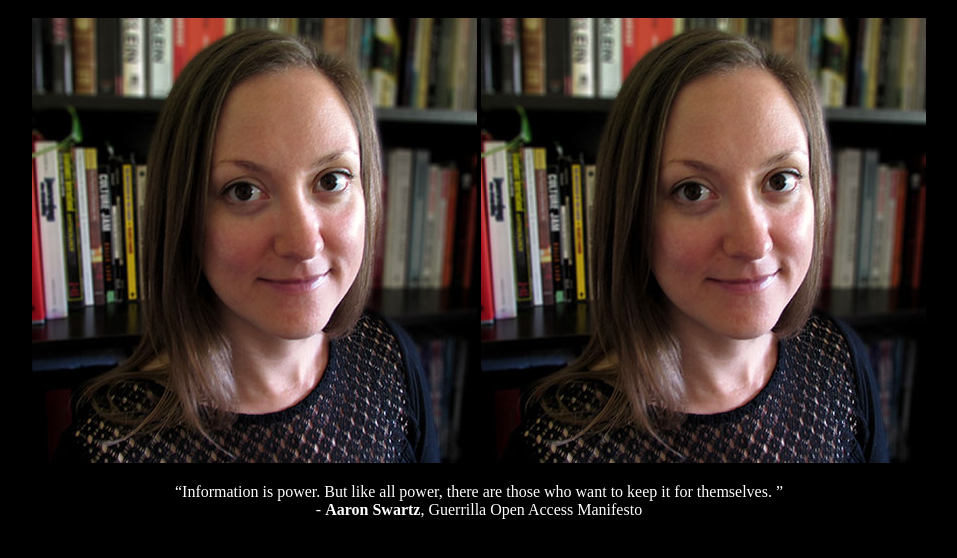
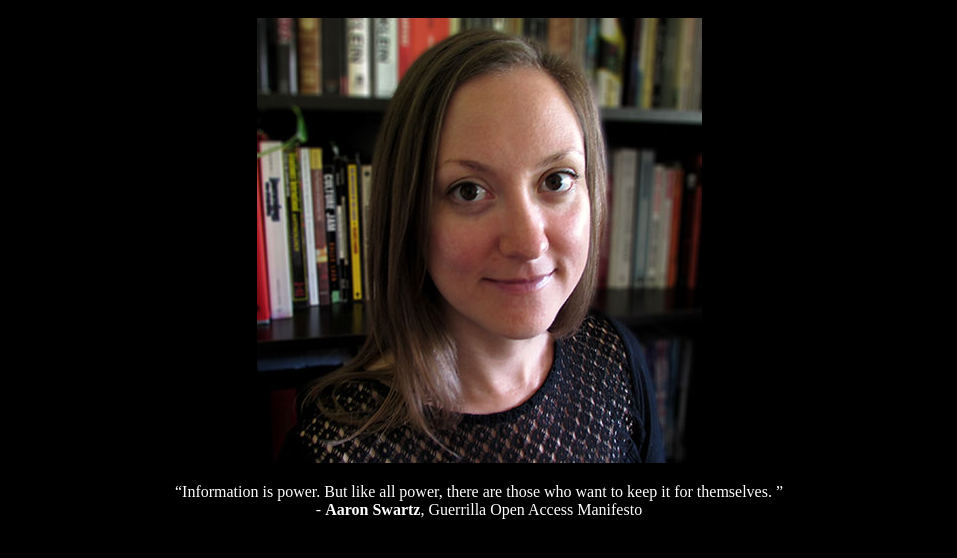
Before and after one commit to jgradecki/jgradecki.github.io, a plain HTML site: page index.html in a window 1280 px wide. Shown: the part 120-678 px from the top of the page, without its empty margins (161-1118 px from the left). Drawn offline with Linux system fonts and the light colour scheme.

Commit message:
Update index.html

```diff
--- a/index.html
+++ b/index.html
@@ -41,7 +41,6 @@ console.log('My goal for the class is to help students reflect on how objects, s
 
 
 <img src="images/gradecki_256px.jpg" alt="Jennifer Gradecki">
-<img src="gradecki_256px.jpg" alt="Jennifer Gradecki">
 <p id="quote">“Information is power. But like all power, there are those who want to keep it for themselves. ” <br>- <b>Aaron Swartz</b>, Guerrilla Open Access Manifesto<br></p>
 
 </body>
```
